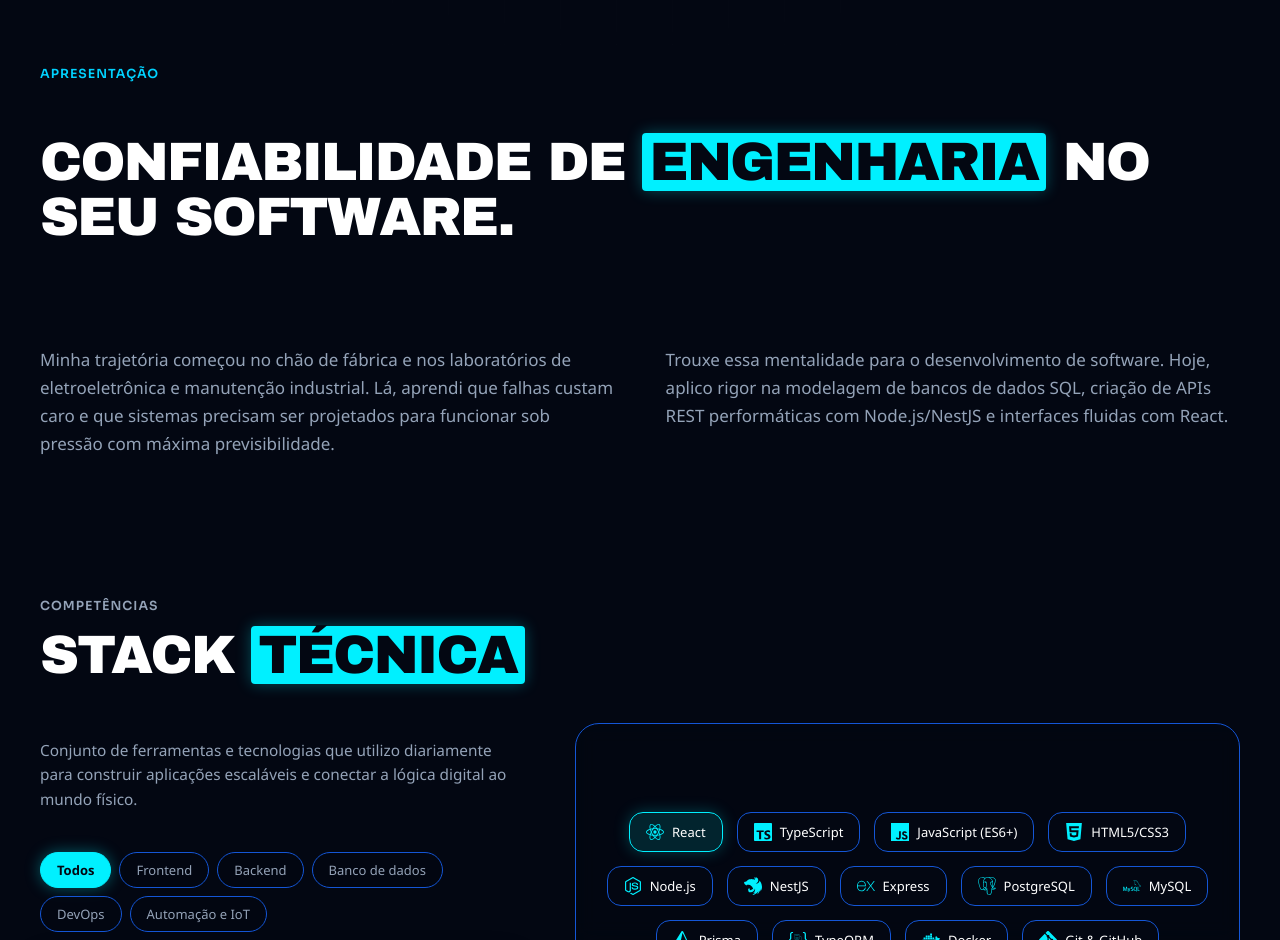
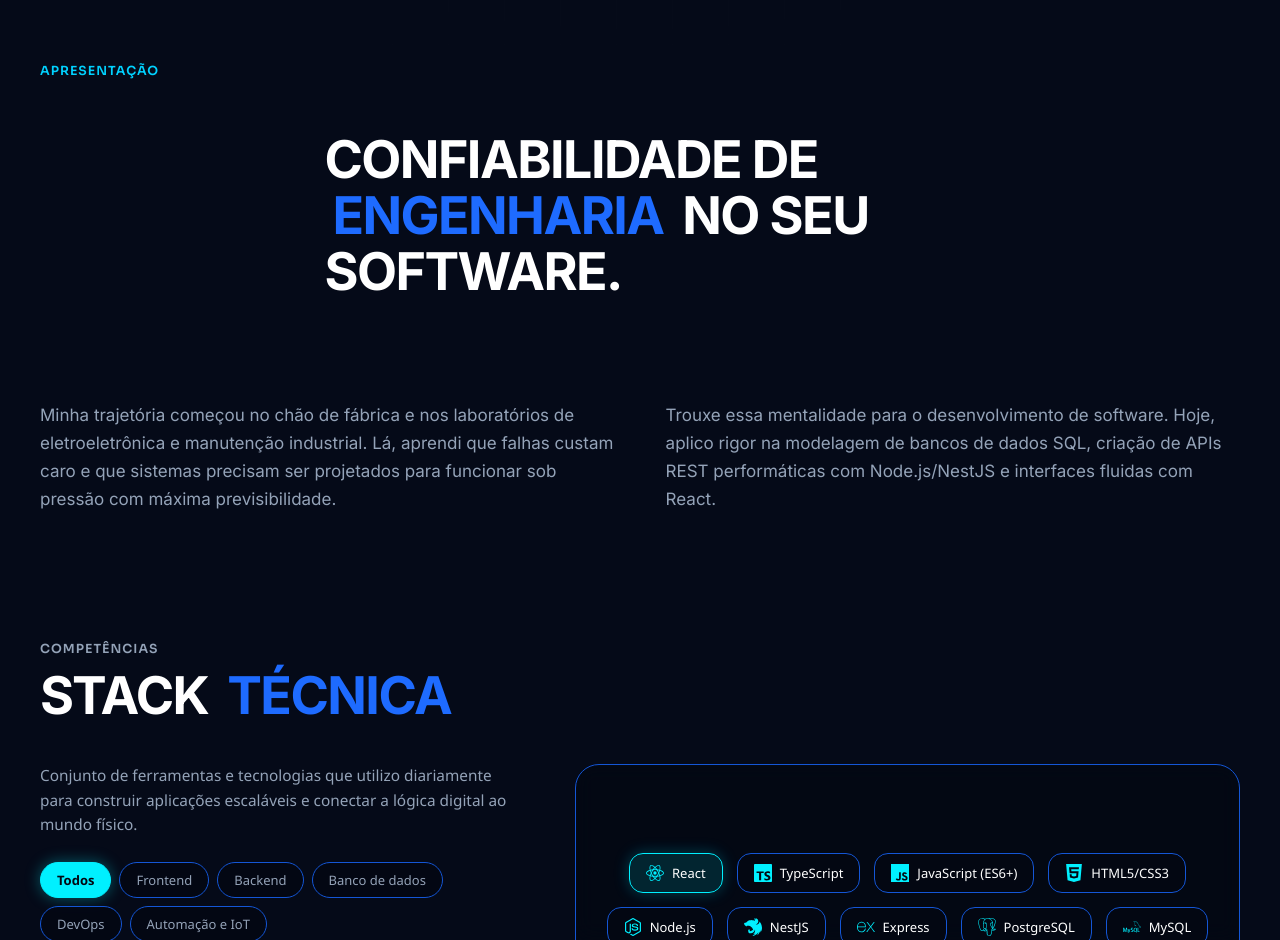
Before and after one commit to DevWCastle/DevWCastle, a React (Vite) app: page / in a window 1280 px wide. Shown: the part 1860-2800 px from the top of the page. Built offline with nearby package versions, Linux system fonts and the light colour scheme.

Commit message:
mexendo em cores do estilo global

```diff
--- a/src/index.css
+++ b/src/index.css
@@ -151,16 +151,18 @@ h2 {
   letter-spacing: -0.03em;
   margin: 10px 0 36px;
   text-transform: uppercase;
-  color: var(--tx);
+  color: var(--text);
+
 }
 
 h2 em {
   font-style: normal;
-  background: var(--cy);
-  color: var(--lime-tx);
+  /* background: var(--cy);
+  color: var(--lime-tx); */
   padding: 0 8px;
   border-radius: 4px;
-  box-shadow: 0 0 15px rgba(0, 240, 255, 0.3);
+  /* box-shadow: 0 0 15px rgba(0, 240, 255, 0.3); */
+
 }
 
 .kick {
@@ -203,3 +205,140 @@ h2 em {
     transition-delay: 0ms;
   }
 }
+
+:root {
+  color-scheme: dark;
+  --bg: #050A18;
+  --deep: #07123A;
+  --ink: #0B1430;
+  --ink2: #46526F;
+  --gray: #F1F4FA;
+  --blue: #1E6BFF;
+  --soft: #8EC5FF;
+  --cyan: #22D3EE;
+  --line: #D9E1F0;
+  --r: 20px;
+}
+
+* {
+  box-sizing: border-box;
+  margin: 0;
+}
+
+html {
+  scroll-behavior: smooth;
+  scroll-padding-top: 80px;
+}
+
+body {
+  background: var(--bg);
+  color: #fff;
+  font: 400 16px/1.65 Inter, system-ui, sans-serif;
+  overflow-x: hidden;
+  padding-top: env(safe-area-inset-top, 0px);
+  padding-bottom: env(safe-area-inset-bottom, 0px);
+}
+
+.w {
+  max-width: 1280px;
+  margin: auto;
+  padding: 0 24px;
+}
+
+.btn {
+  display: inline-flex;
+  align-items: center;
+  justify-content: center;
+  gap: 8px;
+  min-height: 44px;
+  padding: 0 22px;
+  border-radius: 999px;
+  border: 1px solid var(--blue);
+  font: 500 14px Inter, sans-serif;
+  text-decoration: none;
+  cursor: pointer;
+  transition: .25s;
+  color: #fff;
+  background: transparent;
+}
+
+.btn.p {
+  background: var(--blue);
+}
+
+.btn.p:hover {
+  box-shadow: 0 8px 24px rgba(30, 107, 255, .45);
+}
+
+.btn:not(.p):hover {
+  background: rgba(30, 107, 255, .18);
+}
+
+.btn.dk {
+  color: var(--ink);
+}
+
+.btn.dk:hover {
+  background: rgba(30, 107, 255, .08);
+}
+
+:focus-visible {
+  outline: 2px solid var(--cyan);
+  outline-offset: 3px;
+}
+
+.sheet {
+  background: var(--bg);;
+  color: var(--ink);
+  border-radius: var(--r) var(--r) 0 0;
+  position: relative;
+  z-index: 2;
+  padding: 96px 0;
+}
+
+.sheet.gray {
+  background: var(bg);
+}
+
+.lbl {
+  font: 400 12px Orbitron, sans-serif;
+  letter-spacing: .16em;
+  color: var(--blue);
+  display: flex;
+  align-items: center;
+  gap: 10px;
+  margin-bottom: 22px;
+}
+
+.lbl::before {
+  content: "";
+  width: 28px;
+  height: 1px;
+  background: var(--blue);
+}
+
+.lbl::after {
+  content: "";
+  width: 6px;
+  height: 6px;
+  border-radius: 50%;
+  background: var(--blue);
+}
+
+h2 {
+  font: 800 clamp(30px, 4.6vw, 52px)/1.08 Inter, sans-serif;
+  max-width: 18ch;
+}
+
+h2 em {
+  font-style: normal;
+  color: var(--blue);
+}
+
+@media(prefers-reduced-motion:reduce) {
+  * {
+    animation-duration: .01s !important;
+    transition: none !important;
+    scroll-behavior: auto !important;
+  }
+}
```
